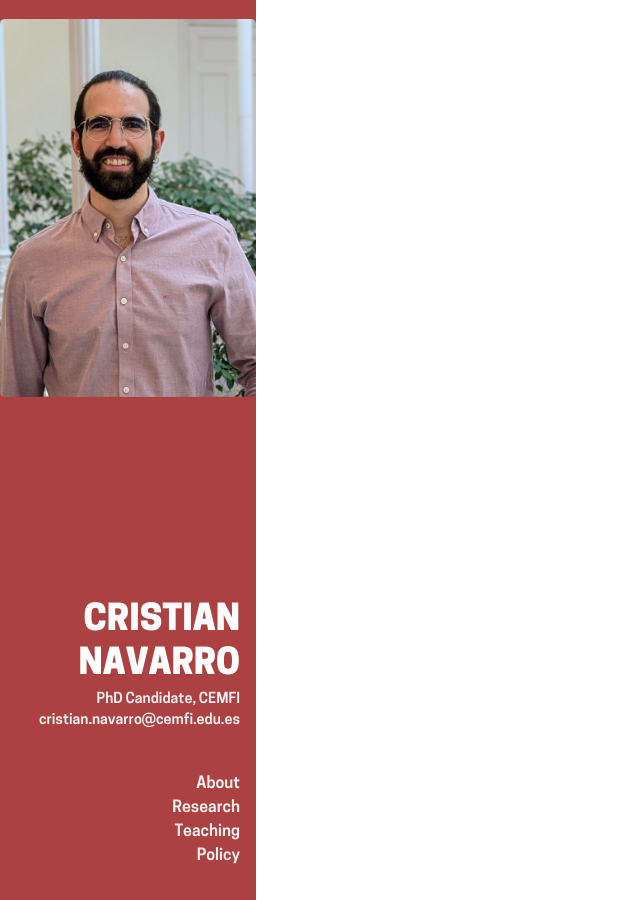
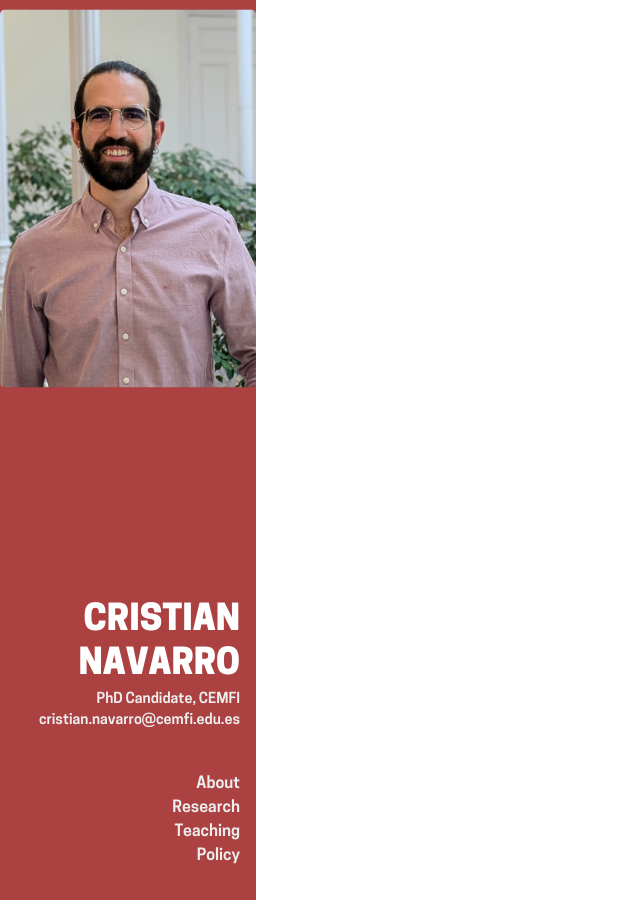
Before and after one commit to cnavarroserrano/cnavarroserrano.github.io, a Jekyll site: the page built from icons/readme.md, in a window 1280 px wide. Shown: the whole page, without its empty margins (0-640 px from the left). Built offline with Jekyll 4.4.1, drawn with Linux system fonts in a browser that asks for light colours; some web fonts are replaced; our own code applies the rules of GitHub Pages for plain Markdown files.

Commit message:
picture and 404

```diff
--- a/404.html
+++ b/404.html
@@ -6,5 +6,5 @@
 
 <div class="page">
   <h1 class="page-title">404: Page not found</h1>
-  <p class="lead">Sorry, we've misplaced that URL or it's pointing to something that doesn't exist. <a href="https://pelloaspuru.github.io/">Head back home</a> to try finding it again.</p>
+  <p class="lead">Sorry, we've misplaced that URL or it's pointing to something that doesn't exist. <a href="https://cristian-navarro.com/">Head back home</a> to try finding it again.</p>
 </div>
--- a/_includes/sidebar.html
+++ b/_includes/sidebar.html
@@ -16,7 +16,7 @@
     width:115%;
     height: min(42vh, 420px);
     object-fit: cover;
-    transform: translateY(5%);   /* positive = push image down */
+    transform: translateY(2.5%);   /* positive = push image down */
   }
   @media (max-width: 520px){
     .sidebar .sidebar-photo{
```
Also changed, not shown: index.md (+3 -3 lines).
